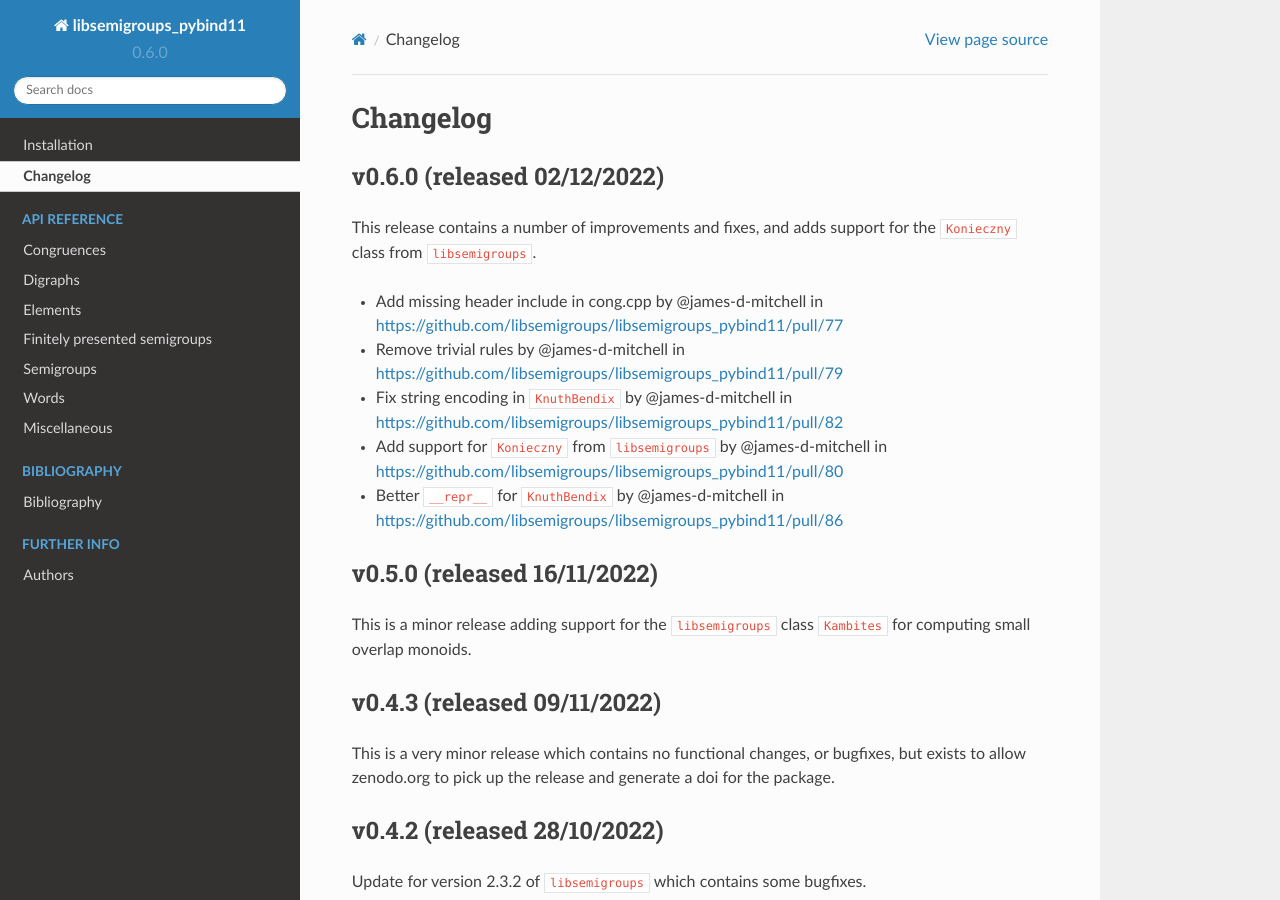
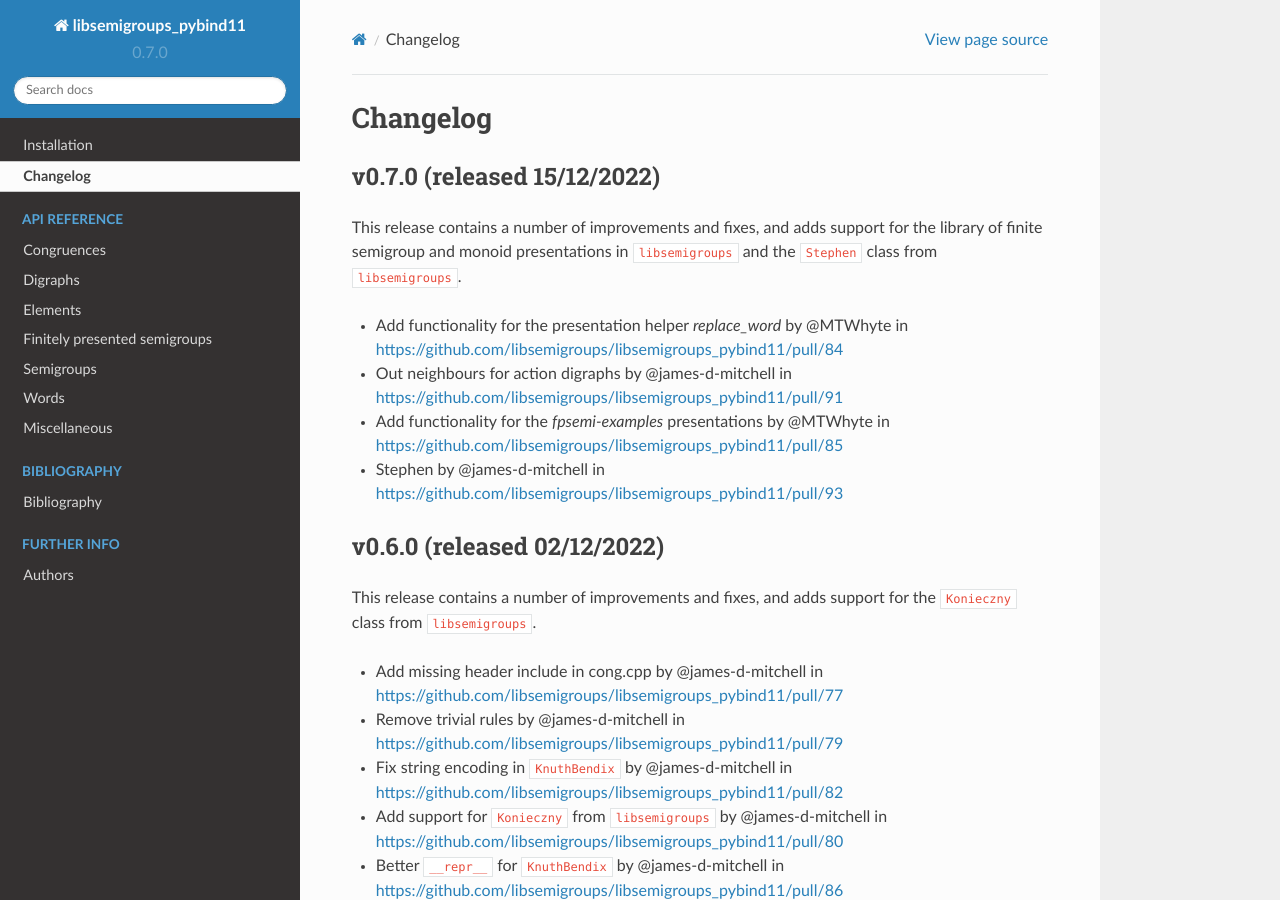
Before and after one commit to libsemigroups/libsemigroups_pybind11, a Sphinx documentation site: the page built from docs/source/changelog.rst, in a window 1280 px wide and 900 px high. Built offline with Sphinx 7.4.7 and the Read the Docs theme 2.0.0, drawn with Linux system fonts in a browser that asks for light colours; pages that are not in the unit, such as notebooks, are missing from menus.

Commit message:
Update version numbers etc for v0.7.0

```diff
--- a/docs/source/changelog.rst
+++ b/docs/source/changelog.rst
@@ -6,6 +6,22 @@
 
 Changelog
 =========
+
+v0.7.0 (released 15/12/2022)
+----------------------------
+
+This release contains a number of improvements and fixes, and adds support for
+the library of finite semigroup and monoid presentations in ``libsemigroups``
+and the ``Stephen`` class from ``libsemigroups``.
+
+* Add functionality for the presentation helper `replace_word` by @MTWhyte in
+  https://github.com/libsemigroups/libsemigroups_pybind11/pull/84
+* Out neighbours for action digraphs by @james-d-mitchell in
+  https://github.com/libsemigroups/libsemigroups_pybind11/pull/91
+* Add functionality for the `fpsemi-examples` presentations by @MTWhyte in
+  https://github.com/libsemigroups/libsemigroups_pybind11/pull/85
+* Stephen by @james-d-mitchell in
+  https://github.com/libsemigroups/libsemigroups_pybind11/pull/93
 
 v0.6.0 (released 02/12/2022)
 ----------------------------
--- a/docs/source/conf.py
+++ b/docs/source/conf.py
@@ -26,8 +26,8 @@ master_doc = "index"
 project = u"libsemigroups_pybind11"
 copyright = u"2021-2022, J. D. Mitchell + Maria Tsalakou"
 author = u"J. D. Mitchell + Maria Tsalakou"
-version = u"0.6.0"
-release = u"0.6.0"
+version = u"0.7.0"
+release = u"0.7.0"
 language = "python"
 exclude_patterns = ["_build"]
 pygments_style = "sphinx"
--- a/docs/source/index.rst
+++ b/docs/source/index.rst
@@ -1,4 +1,4 @@
-libsemigroups_pybind11 - Version 0.6.0
+libsemigroups_pybind11 - Version 0.7.0
 ======================================
 
 python bindings for the C++ library libsemigroups
--- a/docs/source/install.rst
+++ b/docs/source/install.rst
@@ -4,7 +4,7 @@
 
    The full license is in the file LICENSE, distributed with this software.
 
-.. |libsemigroups-pybind11-version| replace:: 0.6.0
+.. |libsemigroups-pybind11-version| replace:: 0.7.0
 
 Installation
 ============
--- a/setup.py
+++ b/setup.py
@@ -29,7 +29,7 @@ from tools import (  # pylint: disable=import-error, wrong-import-position
     minimum_libsemigroups_version,
 )
 
-__version__ = "0.6.0"
+__version__ = "0.7.0"
 
 
 def compare_version_numbers(supplied, required):
```
Also changed, not shown: README.md (+5 -5 lines), 1 other file.
